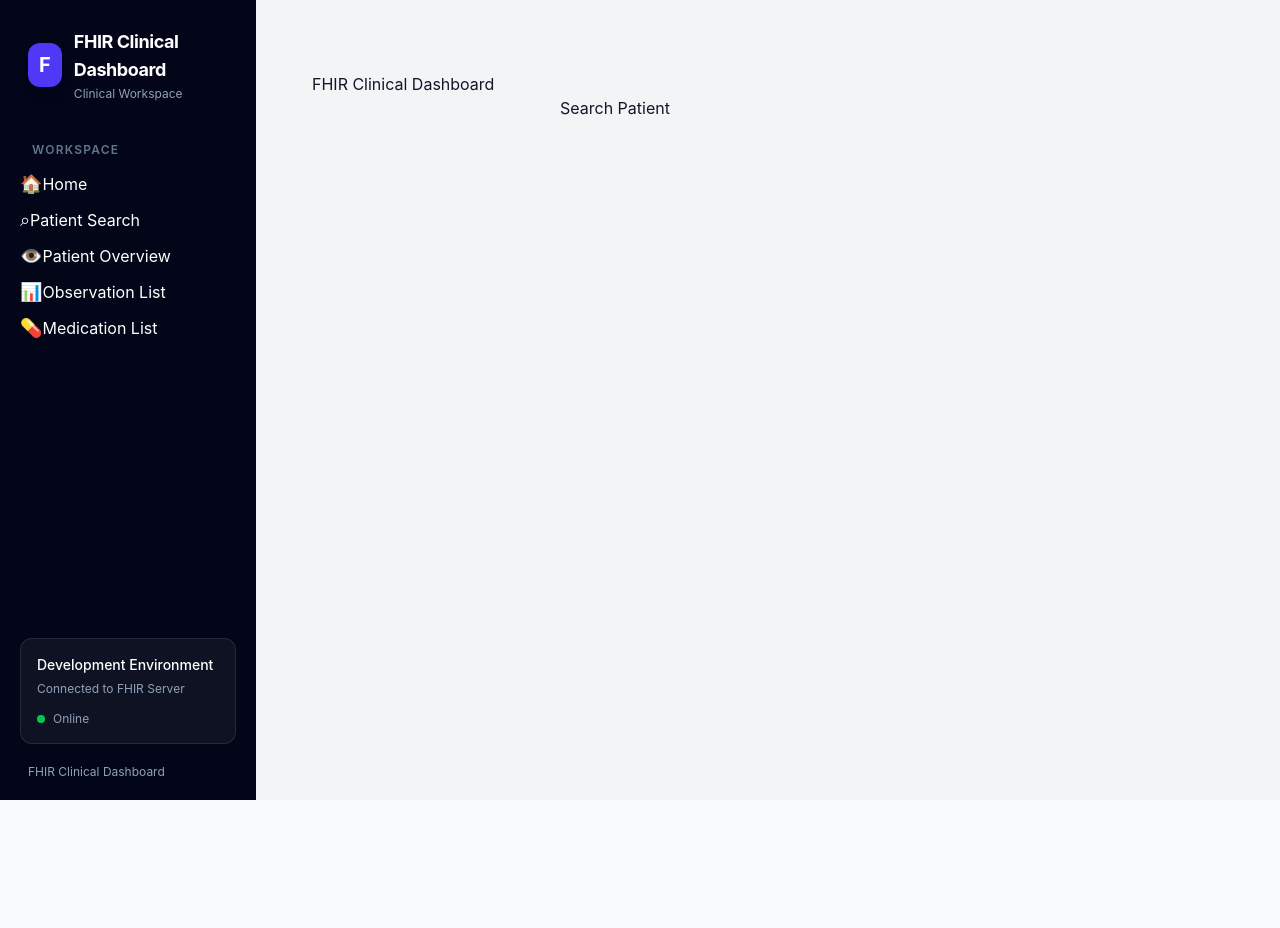
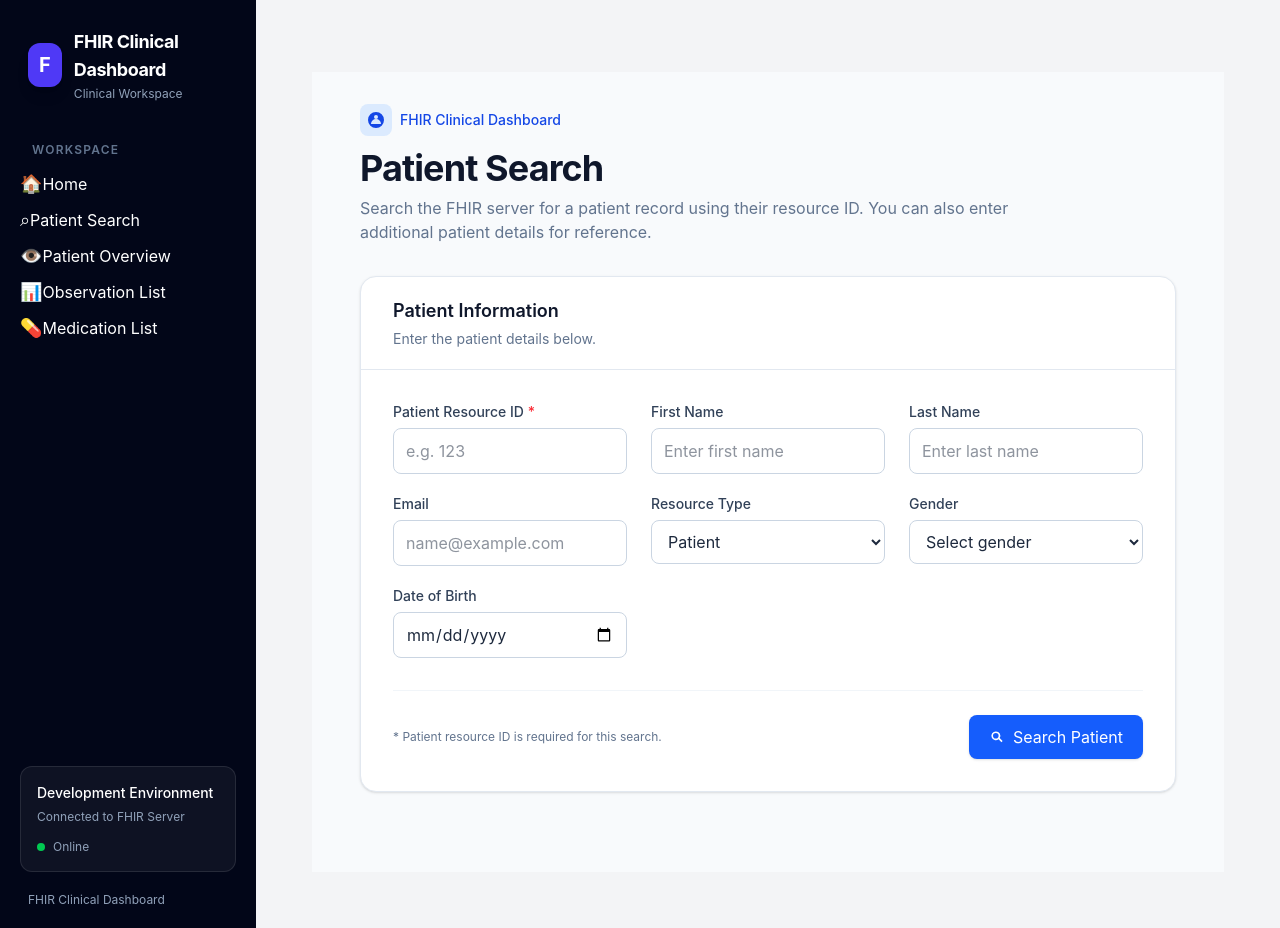
Before and after one commit to davebott-dev/fhir-clinical-dashboard, a React (Vite) app in the folder Client/: page /patientSearch in a window 1280 px wide. Before the commit the page ends 800 px from the top, so only its background shows below. Built offline with nearby package versions, Linux system fonts and the light colour scheme.

Commit message:
styled patient search page with tailwind css...will update functionality next

```diff
--- a/Client/src/routes/patientSearch.jsx
+++ b/Client/src/routes/patientSearch.jsx
@@ -3,11 +3,29 @@ import { useState } from 'react';
 function PatientSearch() {
   const [data, setData] = useState(null);
   const [patientId, setPatientId] = useState('');
+  const [patientFirst, setPatientFirst] = useState('');
+  const [patientLast, setPatientLast] = useState('');
+  const [patientEmail, setPatientEmail] = useState('');
+  const [patientResourceType, setPatientResourceType] = useState('');
+  const [patientGender, setPatientGender] = useState('');
+  const [patientBirthDate, setPatientBirthDate] = useState('');
+  const [loading, setLoading] = useState(false);
+  const [error, setError] = useState(null);
+
+  //tailwind css and svg tags created with help of generative AI
+
+  const inputClass =
+'mt-1.5 w-full rounded-lg border border-slate-300 bg-white px-3 py-2.5 text-sm text-slate-800 placeholder outline-none transition focus focus focus';
+
+const labelClass =
+'block text-sm font-medium text-slate-700';
 
  // Basic React code for fetch and displaying patient data to test fhir client
 
  // Function to fetch patient data from FHIR server based on patient ID
-  const fetchPatientData = async(patientId) => {
+  const fetchPatientData = async(e, patientId) => {
+    e.preventDefault(); // Prevent the default form submission behavior;
+
     try {
       const response = await fetch(`https://hapi.fhir.org/baseR4/Patient/${patientId}`,
         {
@@ -30,25 +48,264 @@ function PatientSearch() {
   }
 
   return (
-    <>
-      <h1>FHIR Clinical Dashboard</h1>
+<main className="min-h-screen bg-slate-50 px-4 py-8 sm:px-8 lg:px-12">
+<div className="mx-auto max-w-6xl">
 
-      {data && ( // display patient data if available
-        <div>
-          <h2>Patient Data:</h2>
-          <p>Patient ID: {data.id}</p>
-          <p>Patient Name: {data?.name[0]?.given[0]?? ''} {data?.name[0]?.family?? ''}</p>
-          <p>Patient Gender: {data.gender}</p>
-          <p>Patient Birth Date: {data.birthDate}</p>
-          <p>Resource Type: {data.resourceType}</p>
+    {/* Page heading */}
+    <div className="mb-8">
+      <div className="mb-3 flex items-center gap-2 text-sm font-medium text-blue-700">
+        <span className="flex h-8 w-8 items-center justify-center rounded-lg bg-blue-100">
+          <svg
+            xmlns="http://www.w3.org/2000/svg"
+            className="h-5 w-5"
+            viewBox="0 0 20 20"
+            fill="currentColor"
+            aria-hidden="true"
+          >
+            <path
+              fillRule="evenodd"
+              d="M10 2a8 8 0 100 16 8 8 0 000-16zM8 7a2 2 0 114 0 2 2 0 01-4 0zm-3 7a5 5 0 0110 0H5z"
+              clipRule="evenodd"
+            />
+          </svg>
+        </span>
+        FHIR Clinical Dashboard
+      </div>
+
+      <h1 className="text-3xl font-bold tracking-tight text-slate-900 sm:text-4xl">
+        Patient Search
+      </h1>
+
+      <p className="mt-2 max-w-2xl text-sm leading-6 text-slate-500 sm:text-base">
+        Search the FHIR server for a patient record using their
+        resource ID. You can also enter additional patient details
+        for reference.
+      </p>
+    </div>
+
+    {/* Search form card */}
+    <section className="overflow-hidden rounded-2xl border border-slate-200 bg-white shadow-sm">
+      <div className="border-b border-slate-200 px-5 py-5 sm:px-8">
+        <h2 className="text-lg font-semibold text-slate-900">
+          Patient Information
+        </h2>
+        <p className="mt-1 text-sm text-slate-500">
+          Enter the patient details below.
+        </p>
+      </div>
+
+      <form onSubmit={fetchPatientData} className="p-5 sm:p-8">
+
+        {/* Form fields */}
+        <div className="grid grid-cols-1 gap-x-6 gap-y-5 sm:grid-cols-2 lg:grid-cols-3">
+
+          <div>
+            <label htmlFor="patientId" className={labelClass}>
+              Patient Resource ID <span className="text-red-500">*</span>
+            </label>
+            <input
+              type="text"
+              id="patientId"
+              value={patientId}
+              onChange={(e) => setPatientId(e.target.value)}
+              placeholder="e.g. 123"
+              className={inputClass}
+              required
+            />
+          </div>
+
+          <div>
+            <label htmlFor="patientFirst" className={labelClass}>
+              First Name
+            </label>
+            <input
+              type="text"
+              id="patientFirst"
+              value={patientFirst}
+              onChange={(e) => setPatientFirst(e.target.value)}
+              placeholder="Enter first name"
+              className={inputClass}
+            />
+          </div>
+
+          <div>
+            <label htmlFor="patientLast" className={labelClass}>
+              Last Name
+            </label>
+            <input
+              type="text"
+              id="patientLast"
+              value={patientLast}
+              onChange={(e) => setPatientLast(e.target.value)}
+              placeholder="Enter last name"
+              className={inputClass}
+            />
+          </div>
+
+          <div>
+            <label htmlFor="patientEmail" className={labelClass}>
+              Email
+            </label>
+            <input
+              type="email"
+              id="patientEmail"
+              value={patientEmail}
+              onChange={(e) => setPatientEmail(e.target.value)}
+              placeholder="name@example.com"
+              className={inputClass}
+            />
+          </div>
+
+          <div>
+            <label htmlFor="patientResourceType" className={labelClass}>
+              Resource Type
+            </label>
+            <select
+              id="patientResourceType"
+              value={patientResourceType}
+              onChange={(e) => setPatientResourceType(e.target.value)}
+              className={inputClass}
+            >
+              <option value="Patient">Patient</option>
+            </select>
+          </div>
+
+          <div>
+            <label htmlFor="patientGender" className={labelClass}>
+              Gender
+            </label>
+            <select
+              id="patientGender"
+              value={patientGender}
+              onChange={(e) => setPatientGender(e.target.value)}
+              className={inputClass}
+            >
+              <option value="">Select gender</option>
+              <option value="male">Male</option>
+              <option value="female">Female</option>
+              <option value="other">Other</option>
+              <option value="unknown">Unknown</option>
+            </select>
+          </div>
+
+          <div className="sm:col-span-2 lg:col-span-1">
+            <label htmlFor="patientBirthDate" className={labelClass}>
+              Date of Birth
+            </label>
+            <input
+              type="date"
+              id="patientBirthDate"
+              value={patientBirthDate}
+              onChange={(e) => setPatientBirthDate(e.target.value)}
+              className={inputClass}
+            />
+          </div>
         </div>
-      )}
 
-      <input type="text" value = {patientId} onChange = {(e)=> setPatientId(e.target.value) //update patientId state on input change
-      }/>
-      <button onClick= {() => fetchPatientData(patientId) //call fetchPatientData function with the current patientID
-      }> Search Patient</button>
-    </>
+        {/* Error message */}
+        {error && (
+          <div
+            role="alert"
+            className="mt-6 rounded-lg border border-red-200 bg-red-50 px-4 py-3 text-sm text-red-700"
+          >
+            {error}
+          </div>
+        )}
+
+        {/* Form actions */}
+        <div className="mt-8 flex flex-col-reverse gap-3 border-t border-slate-100 pt-6 sm:flex-row sm:items-center sm:justify-between">
+          <p className="text-xs text-slate-500">
+            * Patient resource ID is required for this search.
+          </p>
+
+          <button
+            type="submit"
+            disabled={loading}
+            className="inline-flex items-center justify-center gap-2 rounded-lg bg-blue-600 px-5 py-2.5 text-sm font-semibold text-white shadow-sm transition hover:bg-blue-700 focus:outline-none focus:ring-2 focus:ring-blue-500 focus:ring-offset-2 disabled:cursor-not-allowed disabled:opacity-60"
+          >
+            {loading ? (
+              <>
+                <svg
+                  className="h-4 w-4 animate-spin"
+                  xmlns="http://www.w3.org/2000/svg"
+                  fill="none"
+                  viewBox="0 0 24 24"
+                  aria-hidden="true"
+                >
+                  <circle
+                    className="opacity-25"
+                    cx="12"
+                    cy="12"
+                    r="10"
+                    stroke="currentColor"
+                    strokeWidth="4"
+                  />
+                  <path
+                    className="opacity-75"
+                    fill="currentColor"
+                    d="M4 12a8 8 0 018-8v4a4 4 0 00-4 4H4z"
+                  />
+                </svg>
+                Searching...
+              </>
+            ) : (
+              <>
+                <svg
+                  xmlns="http://www.w3.org/2000/svg"
+                  className="h-4 w-4"
+                  viewBox="0 0 20 20"
+                  fill="currentColor"
+                  aria-hidden="true"
+                >
+                  <path
+                    fillRule="evenodd"
+                    d="M8.5 3a5.5 5.5 0 103.446 9.787l3.634 3.633 1.414-1.414-3.633-3.634A5.5 5.5 0 008.5 3zM5 8.5a3.5 3.5 0 117 0 3.5 3.5 0 01-7 0z"
+                    clipRule="evenodd"
+                  />
+                </svg>
+                Search Patient
+              </>
+            )}
+          </button>
+        </div>
+      </form>
+    </section>
+
+    {/* Patient results */}
+    {data && (
+      <section className="mt-8 overflow-hidden rounded-2xl border border-slate-200 bg-white shadow-sm">
+        <div className="border-b border-slate-200 px-5 py-5 sm:px-8">
+          <h2 className="text-lg font-semibold text-slate-900">
+            Patient Record
+          </h2>
+          <p className="mt-1 text-sm text-slate-500">
+            FHIR resource returned by the server.
+          </p>
+        </div>
+
+        <div className="p-5 sm:p-8">
+          <div className="mb-5 flex flex-wrap items-center gap-3">
+            <span className="rounded-full bg-green-100 px-3 py-1 text-xs font-semibold text-green-700">
+              Record retrieved
+            </span>
+            <span className="text-sm text-slate-500">
+              Resource type: {data.resourceType || 'Unknown'}
+            </span>
+            <span className="text-sm text-slate-500">
+              ID: {data.id || 'Unknown'}
+            </span>
+          </div>
+
+          <pre className="max-h-[32rem] overflow-auto rounded-xl bg-slate-950 p-4 text-xs leading-6 text-green-300 sm:p-6">
+            {JSON.stringify(data, null, 2)}
+          </pre>
+        </div>
+      </section>
+    )}
+  </div>
+</main>
+
+
   )
 }
 
```
